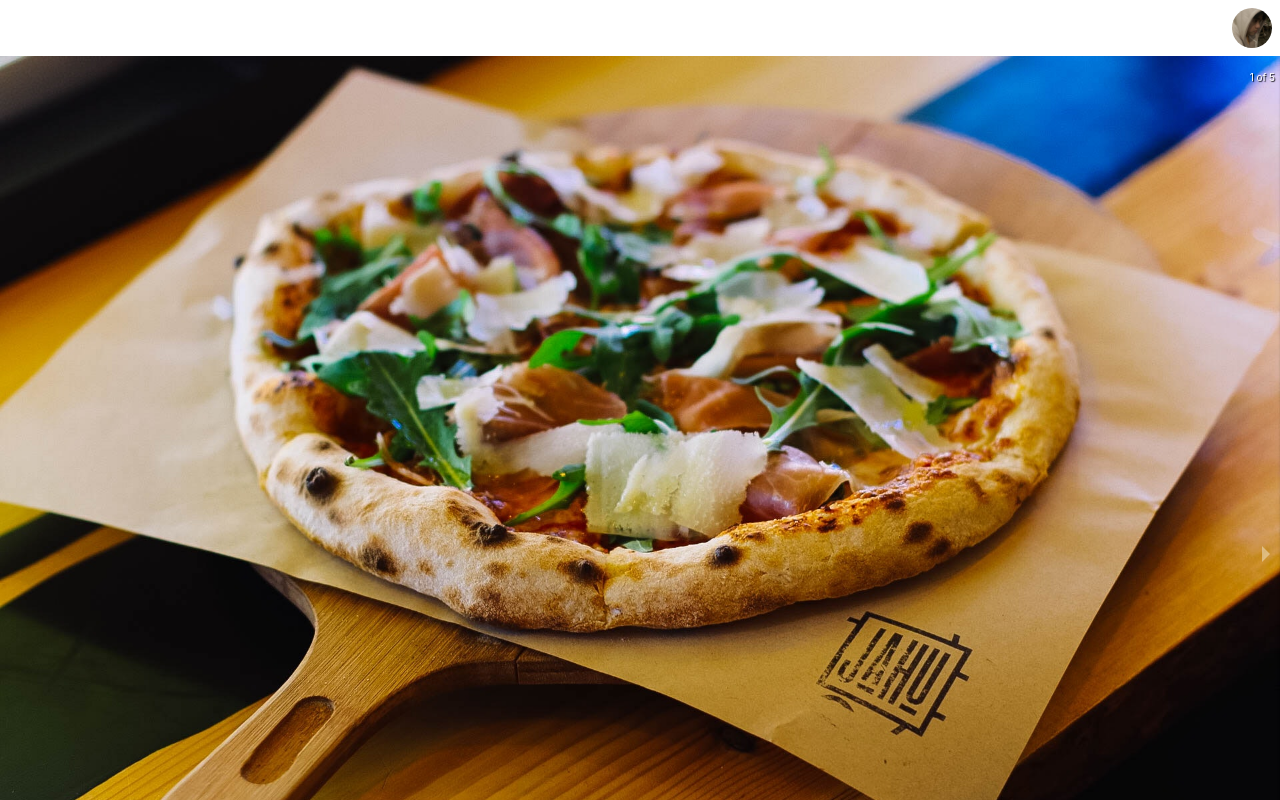
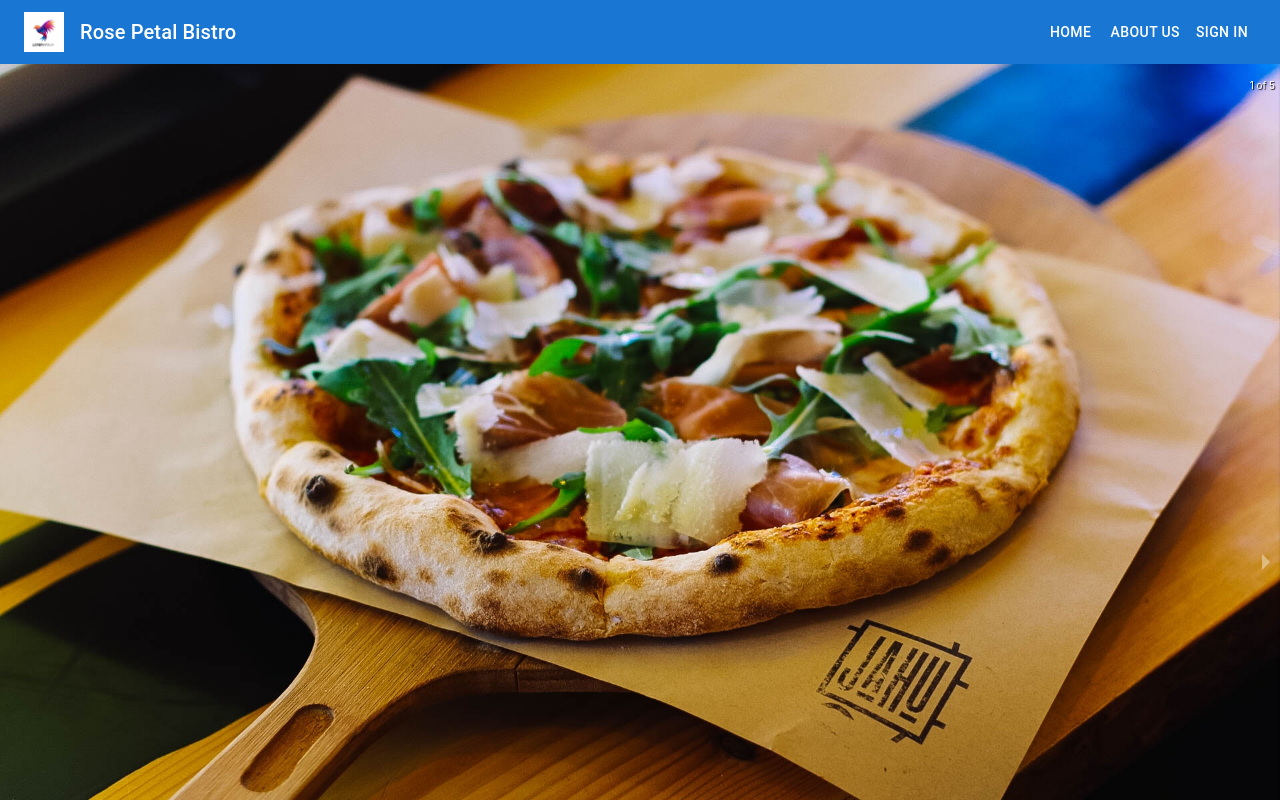
Before and after one commit to Phamty2002/WebApp_v1, a React (Create React App) app: page / in a window 1280 px wide. Shown: the top 800 px of the page. Built offline with nearby package versions, Linux system fonts and the light colour scheme.

Commit message:
add header

```diff
--- a/src/components/Header.js
+++ b/src/components/Header.js
@@ -1,24 +1,29 @@
-// src/components/Header.js
 import React from 'react';
-import { Navbar, Container, Button } from 'react-bootstrap';
-import './Header.css';
+import AppBar from '@mui/material/AppBar';
+import Toolbar from '@mui/material/Toolbar';
+import Typography from '@mui/material/Typography';
+import InputBase from '@mui/material/InputBase';
+import Button from '@mui/material/Button';
+import Box from '@mui/material/Box';
 
 function Header() {
   return (
-    <Navbar bg="dark" variant="dark" expand="lg">
-      <Container>
-        <Navbar.Brand>
-          <img
-            src="/images/logo.jpg" // Access the image using a relative path
-            alt="Pasta Food Logo"
-            width="40"
-            height="40"
-            className="logo"
-          />
-          Pasta Food
-        </Navbar.Brand>
-      </Container>
-    </Navbar>
+    <AppBar position="static">
+      <Toolbar>
+        <Box display="flex" alignItems="center">
+          <img src="/images/logo.jpg" alt="Logo" width="40" height="40" />
+          <Typography variant="h6" sx={{ marginLeft: 2 }}>
+            Rose Petal Bistro
+          </Typography>
+
+        </Box>
+        <Box display="flex" flexGrow={1} justifyContent="flex-end">
+          <Button color="inherit">Home</Button>
+          <Button color="inherit">About Us</Button>
+          <Button color="inherit">Sign In</Button>
+        </Box>
+      </Toolbar>
+    </AppBar>
   );
 }
 
--- a/src/components/Home.js
+++ b/src/components/Home.js
@@ -1,11 +1,13 @@
 import React from 'react';
 import AvatarButton from './AvatarButton';
 import Slider from './Slider';
+import Header from './Header';
 function Home() {
   return (
     <div>
-      <AvatarButton />
+      <Header />
       <Slider />
+
     </div>
   );
 }
```
